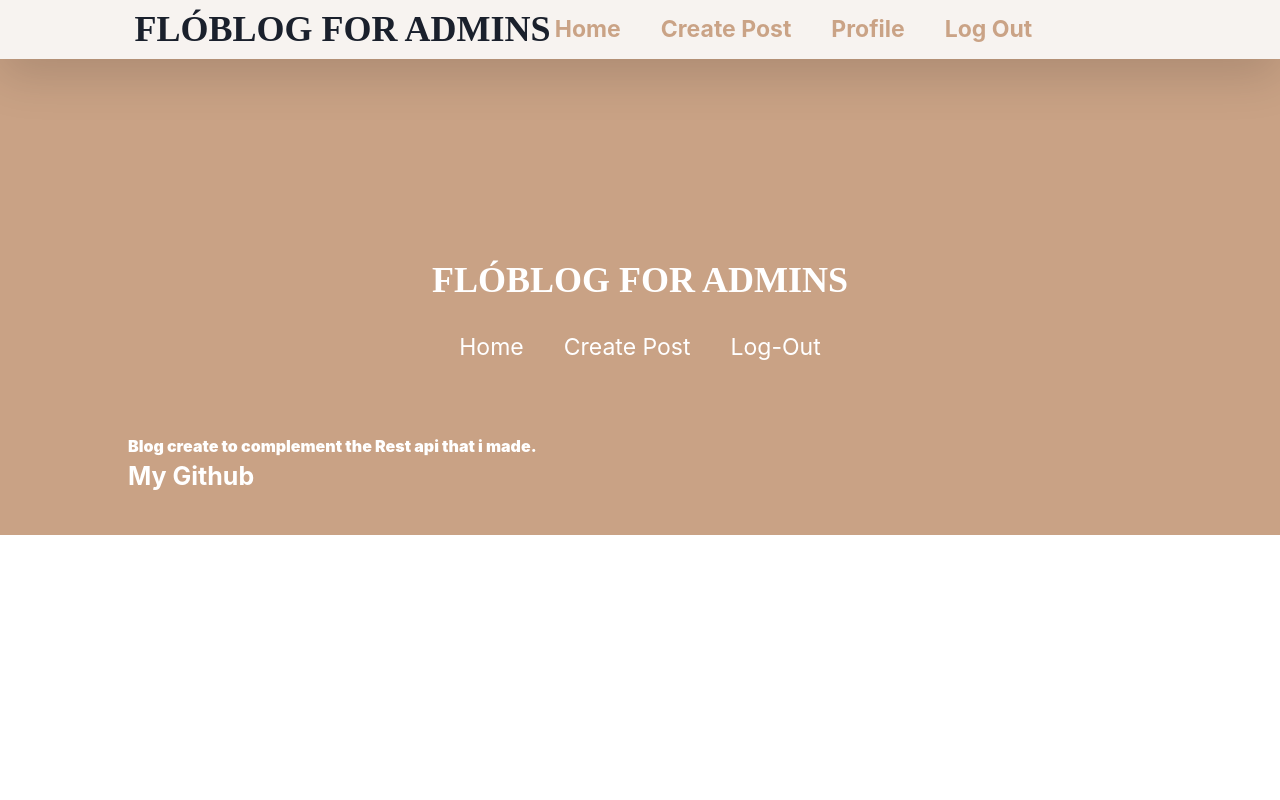
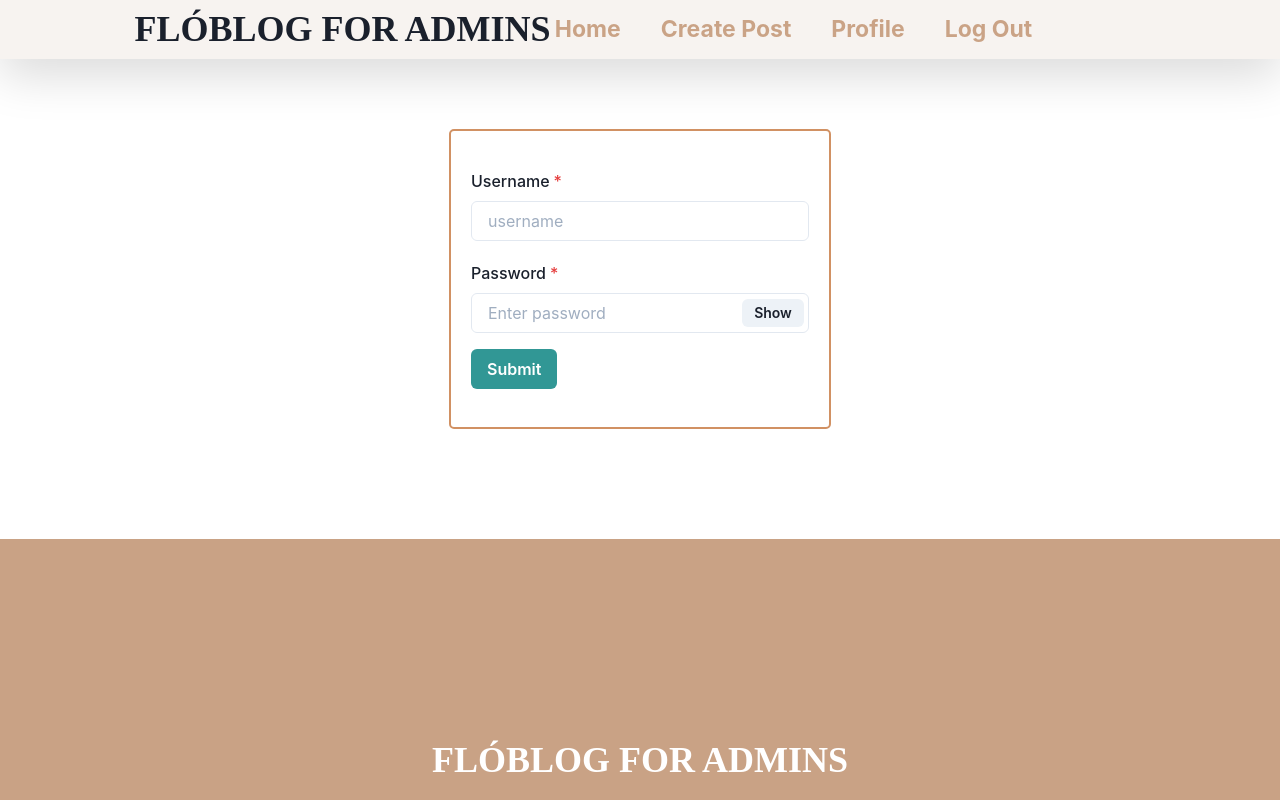
Before and after one commit to Flo-314/MERN-BLOG-ADMINFRONTEND, a React (Vite) app: page /Log-In in a window 1280 px wide. Shown: the top 800 px of the page. Built offline with nearby package versions, Linux system fonts and the light colour scheme; some icons are missing; a web font is replaced by a local one.

Commit message:
login form basico hecho [sin local storage todavia

```diff
--- a/src/App.jsx
+++ b/src/App.jsx
@@ -1,4 +1,4 @@
-import {useState} from "react";
+import {useState, useEffect} from "react";
 import {BrowserRouter, Routes, Route} from "react-router-dom";
 import {ChakraProvider} from "@chakra-ui/react";
 
@@ -14,6 +14,8 @@ import Header from "./components/Header/Header";
 import Footer from "./components/Footer/Footer";
 import LogOut from "./components/LogOut/LogOut";
 function App() {
+  const [User, setUser] = useState();
+
   return (
     <BrowserRouter>
       <ChakraProvider theme={theme}>
--- a/src/components/LogInForm/LogInForm.jsx
+++ b/src/components/LogInForm/LogInForm.jsx
@@ -1,7 +1,103 @@
+import {Box, Flex} from "@chakra-ui/react";
+import {
+  FormControl,
+  FormLabel,
+  Button,
+  InputRightElement,
+  Input,
+  InputGroup,
+} from "@chakra-ui/react";
+import {useState, useEffect} from "react";
+
+import PostLogin from "../fetchModules/PostLogin";
+
 function LogInForm() {
+  const [show, setShow] = useState(false);
+  const [username, SetUsername] = useState("");
+  const [password, SetPassword] = useState("");
+
+  const handleClick = () => setShow(!show);
+  const loginHandler = async (user, password) => {
+    let responseInfo = await PostLogin(user, password);
+
+    responseInfo.token = "Bearer" + responseInfo.token;
+  };
+
   return (
     <main>
-      <form />
+      <Box width={"100%"}>
+        <Flex
+          align={"center"}
+          className="ColumnMobile"
+          gap={20}
+          justify={"center"}
+          margin={"0 auto"}
+          maxW={"1500px"}
+          minHeight={"60vh"}
+          padding={"20"}
+          paddingTop={10}
+        >
+          <Flex
+            border={"2px solid"}
+            borderColor={"secondary.strong"}
+            borderRadius={5}
+            direction={"column"}
+            justify={"center"}
+            minHeight={"300px"}
+            padding={5}
+          >
+            <form
+              onSubmit={(event) => {
+                loginHandler(username, password);
+                event.preventDefault();
+              }}
+            >
+              <FormControl isRequired>
+                <FormLabel htmlFor="username">Username</FormLabel>
+
+                <InputGroup>
+                  <Input
+                    autoComplete="true"
+                    id="username"
+                    name="username"
+                    placeholder="username"
+                    value={username}
+                    onChange={(event) => {
+                      SetUsername(event.target.value);
+                    }}
+                  />
+                </InputGroup>
+                <FormLabel htmlFor="password" marginTop={5}>
+                  Password
+                </FormLabel>
+
+                <InputGroup>
+                  <Input
+                    autoComplete="true"
+                    id="password"
+                    name="password"
+                    placeholder="Enter password"
+                    pr="4.5rem"
+                    type={show ? "text" : "password"}
+                    value={password}
+                    onChange={(event) => {
+                      SetPassword(event.target.value);
+                    }}
+                  />
+                  <InputRightElement width="4.5rem">
+                    <Button h="1.75rem" size="sm" onClick={handleClick}>
+                      {show ? "Hide" : "Show"}
+                    </Button>
+                  </InputRightElement>
+                </InputGroup>
+              </FormControl>
+              <Button colorScheme="teal" mt={4} type="submit">
+                Submit
+              </Button>
+            </form>
+          </Flex>
+        </Flex>
+      </Box>
     </main>
   );
 }
--- /dev/null
+++ b/src/components/fetchModules/PostLogin.js
@@ -0,0 +1,11 @@
+const PostLogin = async (user, password) => {
+  const LINK = "http://localhost:4000/api/login?username=" + user + "&password=" + password;
+
+  let response = await fetch(LINK, {method: "POST"});
+
+  response = await response.json();
+
+  return response;
+};
+
+export default PostLogin;
```
Also changed, not shown: src/components/Post/EditPost.jsx (added), src/components/Post/PostCard.jsx (added), 1 other file (tests, documents, lock files or other folders).
